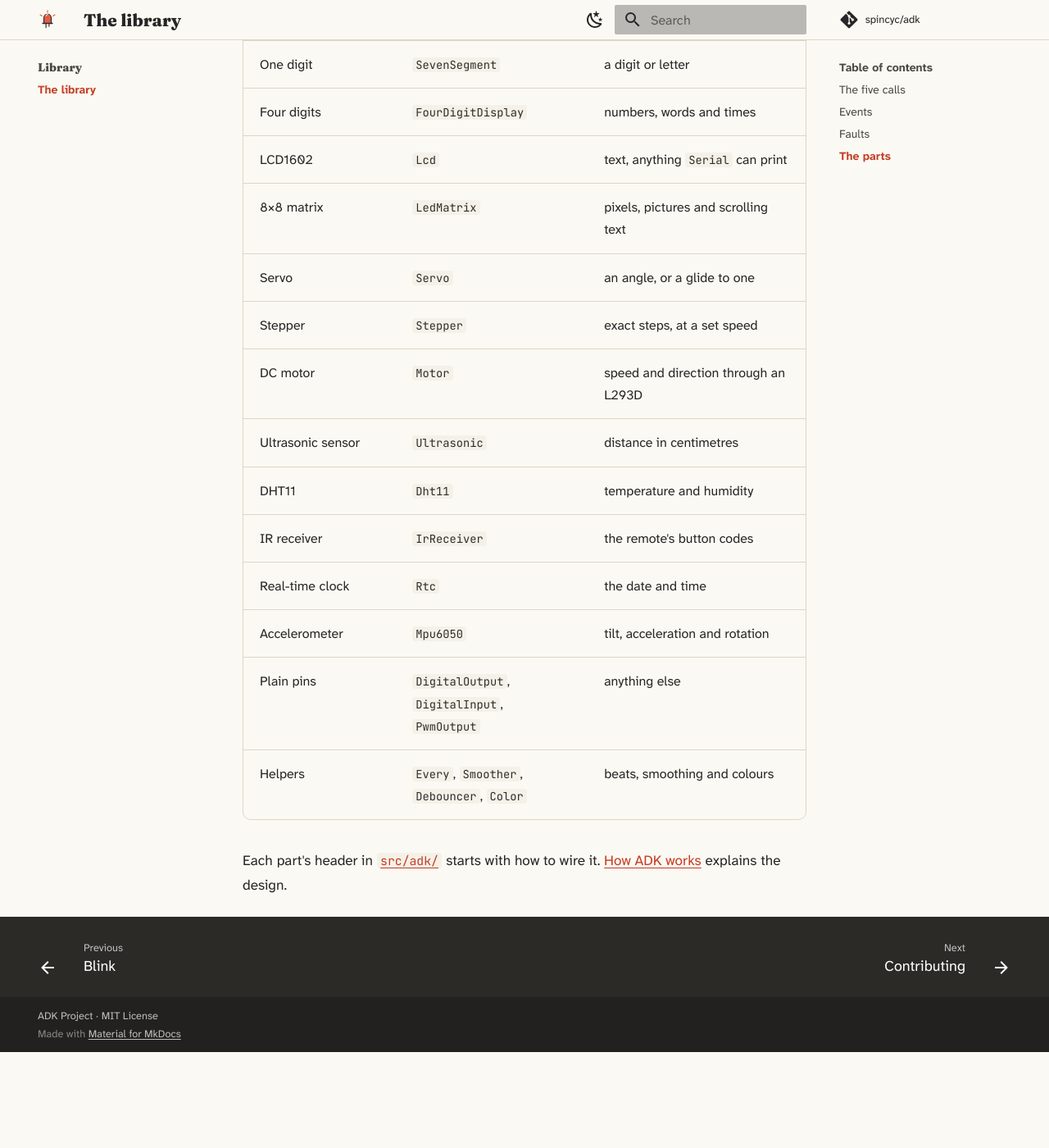
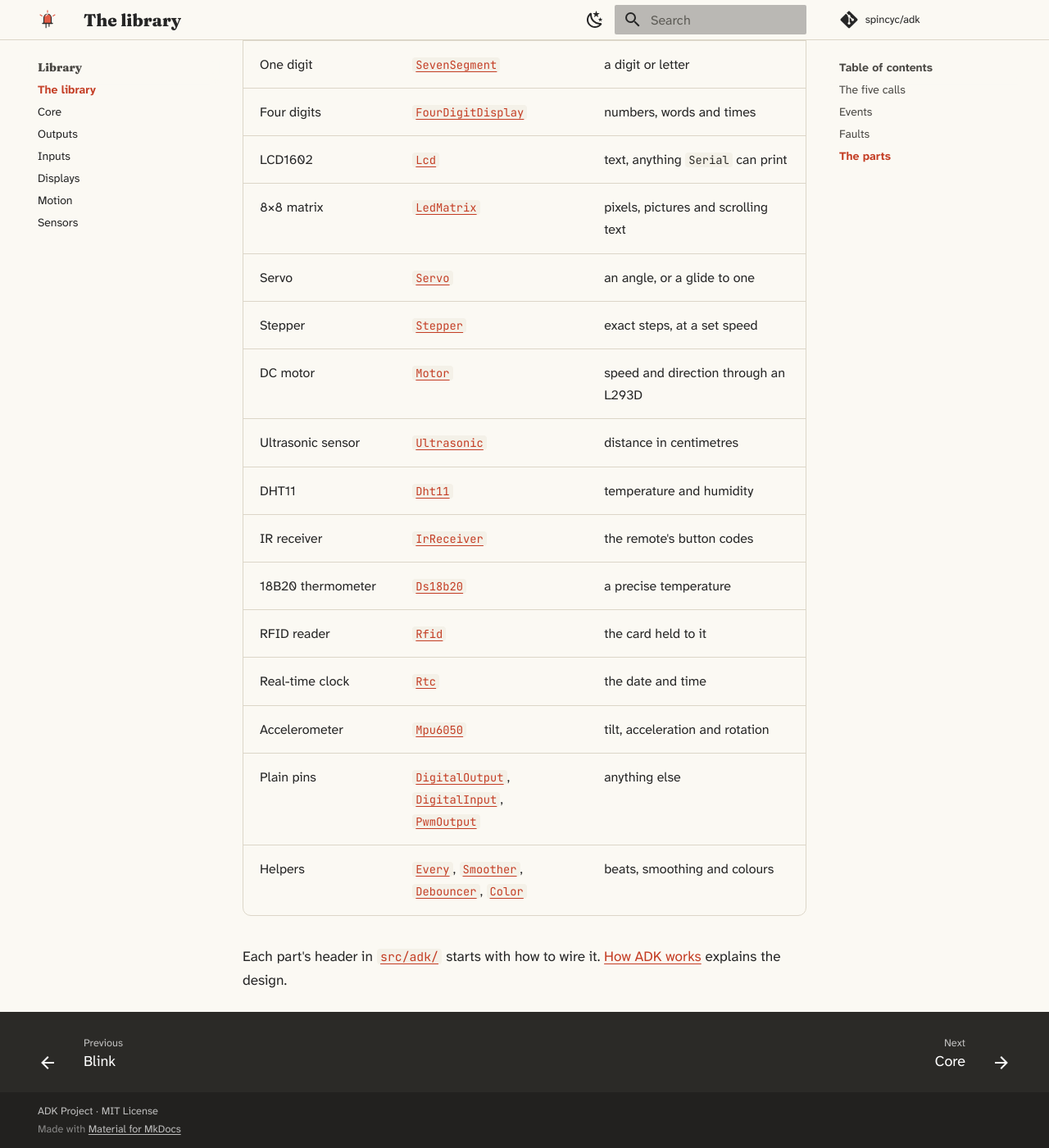
Before and after one commit to spincyc/adk, an MkDocs documentation site: the page built from docs/library/index.md, in a window 1280 px wide and 1400 px high, scrolled down 3328 px. Shown: the whole window at 82% size. Built offline with MkDocs 1.6.1 and Material for MkDocs 9.7.7, drawn with Linux system fonts in a browser that asks for light colours; comment, search, counter and statistics services are not loaded; before the commit the page ends 4611 px from its top, so only the background shows below that.

Commit message:
docs: generate the library reference from the headers
Each header's opening comment (what the part is and how to wire it) and
the comments above its public calls become that part's reference, so
the documentation cannot drift from the code. Six pages cover the core,
lights and sound, inputs, displays, motion and sensors, and the parts
table links into them. The shift register's helper now follows its
struct, so the header reads part first.

Co-Authored-By: Claude Opus 5.5 (1M context) <noreply@anthropic.com>

```diff
--- a/docs/library/index.md
+++ b/docs/library/index.md
@@ -72,33 +72,35 @@ adk: a Speaker stops PWM on pins 9 and 10
 
 | Part | Class | For |
 |---|---|---|
-| LED | `Led` | on, off, toggle, blink |
-| RGB LED | `RgbLed` | any colour, and fades between them |
-| Active buzzer | `Buzzer` | on, off, beep |
-| Passive buzzer | `Speaker` | notes and whole melodies |
-| Relay | `Relay` | switching a separate low-voltage circuit |
-| Push button | `Button` | pressed, released, held |
-| On/off sensor or switch | `Switch` | PIR, tilt, reed, obstacle, flame, sound, touch |
-| Potentiometer, light sensor | `AnalogInput` | 0 to 1023, or scaled to any range |
-| Thermistor | `Thermistor` | temperature from a resistor that changes with heat |
-| Keypad | `Keypad` | the key pressed, one at a time |
-| Rotary encoder | `RotaryEncoder` | detents turned, either way |
-| Joystick | `Joystick` | two axes, and directions for games |
-| 74HC595 | `ShiftRegister` | eight outputs from three pins |
-| One digit | `SevenSegment` | a digit or letter |
-| Four digits | `FourDigitDisplay` | numbers, words and times |
-| LCD1602 | `Lcd` | text, anything `Serial` can print |
-| 8×8 matrix | `LedMatrix` | pixels, pictures and scrolling text |
-| Servo | `Servo` | an angle, or a glide to one |
-| Stepper | `Stepper` | exact steps, at a set speed |
-| DC motor | `Motor` | speed and direction through an L293D |
-| Ultrasonic sensor | `Ultrasonic` | distance in centimetres |
-| DHT11 | `Dht11` | temperature and humidity |
-| IR receiver | `IrReceiver` | the remote's button codes |
-| Real-time clock | `Rtc` | the date and time |
-| Accelerometer | `Mpu6050` | tilt, acceleration and rotation |
-| Plain pins | `DigitalOutput`, `DigitalInput`, `PwmOutput` | anything else |
-| Helpers | `Every`, `Smoother`, `Debouncer`, `Color` | beats, smoothing and colours |
+| LED | [`Led`](outputs.md#led) | on, off, toggle, blink |
+| RGB LED | [`RgbLed`](outputs.md#rgbled) | any colour, and fades between them |
+| Active buzzer | [`Buzzer`](outputs.md#buzzer) | on, off, beep |
+| Passive buzzer | [`Speaker`](outputs.md#speaker) | notes and whole melodies |
+| Relay | [`Relay`](outputs.md#relay) | switching a separate low-voltage circuit |
+| Push button | [`Button`](inputs.md#button) | pressed, released, held |
+| On/off sensor or switch | [`Switch`](inputs.md#switch) | PIR, tilt, reed, obstacle, flame, sound, touch |
+| Potentiometer, light sensor | [`AnalogInput`](core.md#analoginput) | 0 to 1023, or scaled to any range |
+| Thermistor | [`Thermistor`](sensors.md#thermistor) | temperature from a resistor that changes with heat |
+| Keypad | [`Keypad`](inputs.md#keypad) | the key pressed, one at a time |
+| Rotary encoder | [`RotaryEncoder`](inputs.md#rotaryencoder) | detents turned, either way |
+| Joystick | [`Joystick`](inputs.md#joystick) | two axes, and directions for games |
+| 74HC595 | [`ShiftRegister`](displays.md#shiftregister) | eight outputs from three pins |
+| One digit | [`SevenSegment`](displays.md#sevensegment) | a digit or letter |
+| Four digits | [`FourDigitDisplay`](displays.md#fourdigitdisplay) | numbers, words and times |
+| LCD1602 | [`Lcd`](displays.md#lcd) | text, anything `Serial` can print |
+| 8×8 matrix | [`LedMatrix`](displays.md#ledmatrix) | pixels, pictures and scrolling text |
+| Servo | [`Servo`](motion.md#servo) | an angle, or a glide to one |
+| Stepper | [`Stepper`](motion.md#stepper) | exact steps, at a set speed |
+| DC motor | [`Motor`](motion.md#motor) | speed and direction through an L293D |
+| Ultrasonic sensor | [`Ultrasonic`](sensors.md#ultrasonic) | distance in centimetres |
+| DHT11 | [`Dht11`](sensors.md#dht11) | temperature and humidity |
+| IR receiver | [`IrReceiver`](sensors.md#irreceiver) | the remote's button codes |
+| 18B20 thermometer | [`Ds18b20`](sensors.md#ds18b20) | a precise temperature |
+| RFID reader | [`Rfid`](sensors.md#rfid) | the card held to it |
+| Real-time clock | [`Rtc`](sensors.md#rtc) | the date and time |
+| Accelerometer | [`Mpu6050`](sensors.md#mpu6050) | tilt, acceleration and rotation |
+| Plain pins | [`DigitalOutput`](core.md#digitaloutput), [`DigitalInput`](core.md#digitalinput), [`PwmOutput`](core.md#pwmoutput) | anything else |
+| Helpers | [`Every`](core.md#every), [`Smoother`](core.md#smoother), [`Debouncer`](core.md#debouncer), [`Color`](outputs.md#color) | beats, smoothing and colours |
 
 Each part's header in [`src/adk/`](https://github.com/spincyc/adk/tree/main/src/adk)
 starts with how to wire it. [How ADK works](../ARCHITECTURE.md) explains the
--- a/mkdocs.yml
+++ b/mkdocs.yml
@@ -95,6 +95,12 @@ nav:
           - lessons/01-blink/index.md
   - Library:
       - library/index.md
+      - library/core.md
+      - library/outputs.md
+      - library/inputs.md
+      - library/displays.md
+      - library/motion.md
+      - library/sensors.md
   - Contribute:
       - contributing.md
       - ARCHITECTURE.md
```
Also changed, not shown: docs/_theme/api.py (added, +150 -0 lines), docs/_theme/hooks.py (+14 -2 lines), docs/library/core.md (added, +49 -0 lines), docs/library/displays.md (added, +11 -0 lines), docs/library/inputs.md (added, +14 -0 lines), docs/library/motion.md (added, +11 -0 lines), docs/library/outputs.md (added, +23 -0 lines), docs/library/sensors.md (added, +23 -0 lines), 1 other file.
